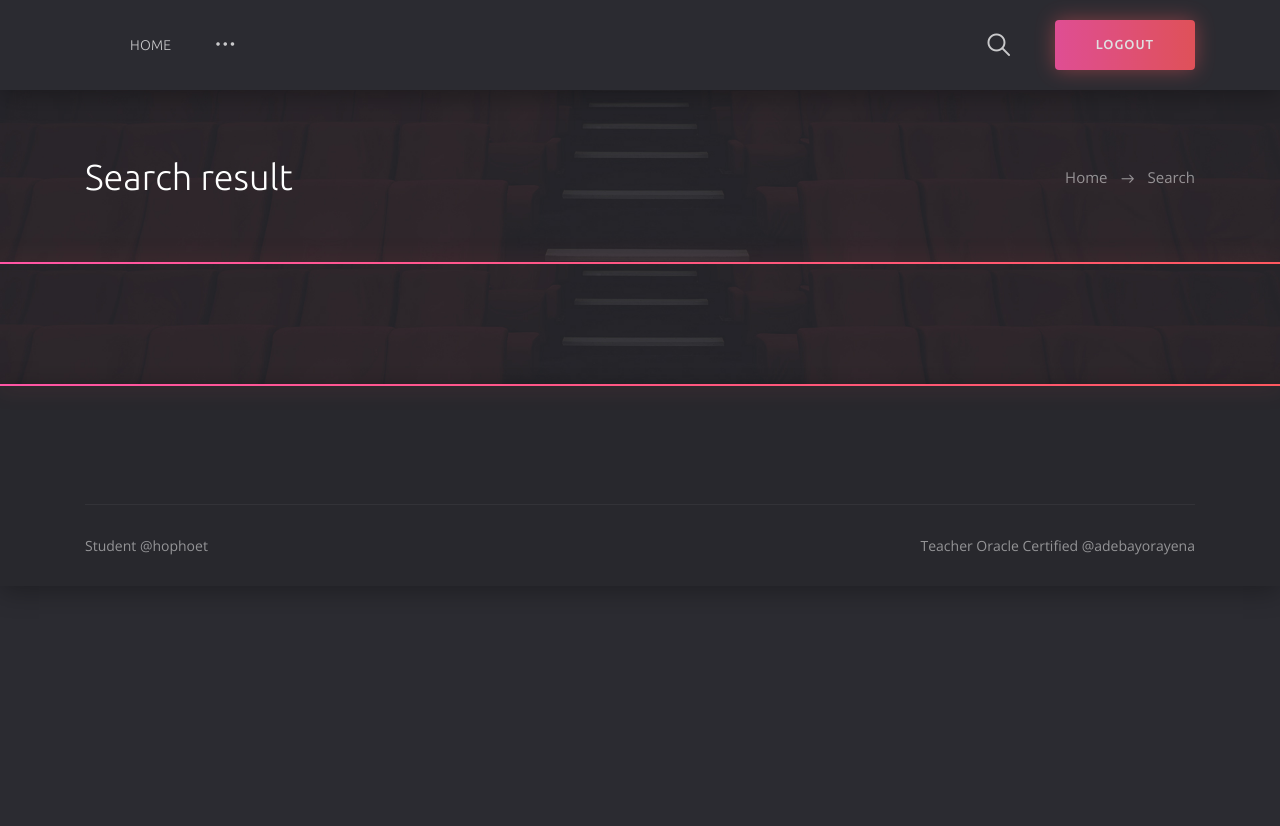
After one commit to Hophoet/ipnet-movies, a Symfony app: template templates/movie/search.html.twig in a window 1280 px wide. The commit adds this page. Shown: the top 826 px of the page. Run offline with Twig, Linux system fonts and the light colour scheme; the template is opened without the code that fills it, so the values that code supplies are empty; some libraries are stand-ins or nearby versions.

Commit message:
fix the header frontend issue, reorganised of the main component of the base template, add 4O4 error template,

```diff
--- a/templates/movie/404.html.twig
+++ b/templates/movie/404.html.twig
@@ -9,7 +9,7 @@
 					<div class="page-404__wrap">
 						<div class="page-404__content">
 							<h1 class="page-404__title">404</h1>
-							<p class="page-404__text">The <span>MOVIE</span> you are looking for not available!</p>
+							<p class="page-404__text">The <strong>movie</strong> you are looking for not available!</p>
 							<a href="{{ path('movies')}}" class="page-404__btn">go back</a>
 						</div>
 					</div>
--- /dev/null
+++ b/templates/movie/footer.html.twig
@@ -0,0 +1,22 @@
+<footer class="footer">
+    <div class="container">
+        <div class="row">
+
+
+            <!-- footer copyright -->
+            <div class="col-12">
+                <div class="footer__copyright">
+                    <small><a target="_blank" href="https://www.linkedin.com/in/hophoet/">Student @hophoet</a></small>
+                    <small><a target="_blank" href="https://www.linkedin.com/in/adébayor-ayena-4b5b75145/">Teacher Oracle Certified @adebayorayena</a></small>
+
+                <!--	<ul>
+                        <li><a href="#">Terms of Use</a></li>
+                        <li><a href="#">Privacy Policy</a></li>
+                    </ul>
+                -->
+                </div>
+            </div>
+            <!-- end footer copyright -->
+        </div>
+    </div>
+</footer>
--- /dev/null
+++ b/templates/movie/header.html.twig
@@ -0,0 +1,73 @@
+<header class="header">
+    <div class="header__wrap">
+        <div class="container">
+            <div class="row">
+                <div class="col-12">
+                    <div class="header__content">
+                        <!-- header logo -->
+
+                        <!-- end header logo -->
+
+                        <!-- header nav -->
+                        <ul class="header__nav">
+
+
+                            <li class="header__nav-item">
+                                <a href="{{ path('movies') }}" class="header__nav-link">Home</a>
+                            </li>
+
+                            <!-- dropdown -->
+                            <li class="dropdown header__nav-item">
+                                <a class="dropdown-toggle header__nav-link header__nav-link--more" href="#" role="button" id="dropdownMenuMore" data-toggle="dropdown" aria-haspopup="true" aria-expanded="false"><i class="icon ion-ios-more"></i></a>
+
+                                <ul class="dropdown-menu header__dropdown-menu" aria-labelledby="dropdownMenuMore">
+                                    <li><a href="#">About</a></li>
+
+                                </ul>
+                            </li>
+                            <!-- end dropdown -->
+                        </ul>
+                        <!-- end header nav -->
+
+                        <!-- header auth -->
+                        <div class="header__auth">
+                            <button class="header__search-btn" type="button">
+                                <i class="icon ion-ios-search"></i>
+                            </button>
+
+                            <a href="{{ path('fos_user_security_logout')}}" class="header__sign-in">
+                                <i class="icon ion-ios-log-in"></i>
+                                <span>logout</span>
+                            </a>
+                        </div>
+                        <!-- end header auth -->
+
+                        <!-- header menu btn -->
+                        <button class="header__btn" type="button">
+                            <span></span>
+                            <span></span>
+                            <span></span>
+                        </button>
+                        <!-- end header menu btn -->
+                    </div>
+                </div>
+            </div>
+        </div>
+    </div>
+
+    <!-- header search -->
+    <form action="{{ path('searchMovies') }}" method="POST" class="header__search">
+        <div class="container">
+            <div class="row">
+                <div class="col-12">
+                    <div class="header__search-content">
+                        <input type="text" name="query" placeholder="Search for a movies that you are looking for"  required>
+
+                        <button type="submit">search</button>
+                    </div>
+                </div>
+            </div>
+        </div>
+    </form>
+    <!-- end header search -->
+</header>
--- /dev/null
+++ b/templates/movie/search.html.twig
@@ -0,0 +1,114 @@
+{% extends 'base.html.twig' %}
+{% block content %}
+<!--
+<div class="catalog">
+	<div class="container">
+		<div class="row">
+
+			<div class="col-6 col-sm-4 col-lg-3 col-xl-2">
+				<div class="card">
+					<div class="card__cover">
+						<img src="img/covers/cover.jpg" alt="">
+						<a href="#" class="card__play">
+							<i class="icon ion-ios-play"></i>
+						</a>
+					</div>
+					<div class="card__content">
+						<h3 class="card__title"><a href="#">I Dream in Another Language</a></h3>
+						<span class="card__category">
+							<a href="#">Action</a>
+							<a href="#">Triler</a>
+						</span>
+						<span class="card__rate"><i class="icon ion-ios-star"></i>8.4</span>
+					</div>
+				</div>
+			</div>
+
+			<div class="col-12">
+				<ul class="paginator">
+					<li class="paginator__item paginator__item--prev">
+						<a href="#"><i class="icon ion-ios-arrow-back"></i></a>
+					</li>
+					<li class="paginator__item"><a href="#">1</a></li>
+					<li class="paginator__item paginator__item--active"><a href="#">2</a></li>
+					<li class="paginator__item"><a href="#">3</a></li>
+					<li class="paginator__item"><a href="#">4</a></li>
+					<li class="paginator__item paginator__item--next">
+						<a href="#"><i class="icon ion-ios-arrow-forward"></i></a>
+					</li>
+				</ul>
+			</div>
+
+		</div>
+	</div>
+</div>
+
+-->
+
+<section class="section section--first section--bg" data-bg="{{ asset('assets/img/section/section.jpg') }}" style="background: url(&quot;img/section/section.jpg&quot;) center center / cover no-repeat;">
+	<div class="container">
+		<div class="row">
+			<div class="col-12">
+				<div class="section__wrap">
+					<!-- section title -->
+					<h2 class="section__title">Search result</h2>
+					<!-- end section title -->
+
+					<!-- breadcrumb -->
+					<ul class="breadcrumb">
+						<li class="breadcrumb__item"><a href="{{ path('movies') }}">Home</a></li>
+						<li class="breadcrumb__item breadcrumb__item--active">Search</li>
+					</ul>
+					<!-- end breadcrumb -->
+				</div>
+			</div>
+		</div>
+	</div>
+</section>
+<!-- expected premiere -->
+	<section class="section section--bg" data-bg="img/section/section.jpg">
+		<div class="container">
+			<div class="row">
+				<!-- section title -->
+
+
+				{% for movie in searchMovies %}
+				<!-- card -->
+				<div class="col-6 col-sm-4 col-lg-3 col-xl-2">
+					<div class="card">
+						<div class="card__cover">
+							{% if movie.image %}
+							<img src="{{ '/movies/' ~ movie.image }}" alt="{{movie.title}}">
+						{% else %}
+							<img src="{{ asset('assets/img/covers/cover.jpg') }}" alt="{{movie.title}}">
+						{% endif %}
+
+						<a href="{{ path('movie', {'id':movie.id}) }}" class="card__play">
+							<i class="icon ion-ios-play"></i>
+						</a>
+						</div>
+						<div class="card__content">
+							<h3 class="card__title"><a href="#">{{ movie.title }}</a></h3>
+							<span class="card__category">
+								{% for genre in movie.genres %}
+									<a href="#">{{ genre.title }}</a>
+								{% endfor %}
+							</span>
+							<span class="card__rate"><i class="icon ion-ios-star"></i>{{ movie.voteAverage }}</span>
+						</div>
+					</div>
+				</div>
+				<!-- end card -->
+				{% endfor %}
+
+				<!-- section btn
+				<div class="col-12">
+					<a href="#" class="section__btn">Show more</a>
+				</div>
+				end section btn -->
+
+			</div>
+		</div>
+	</section>
+	<!-- end expected premiere -->
+{% endblock %}
```
Also changed, not shown: templates/base.html.twig (+4 -102 lines), templates/movie/movie.html.twig (+24 -1 lines).
